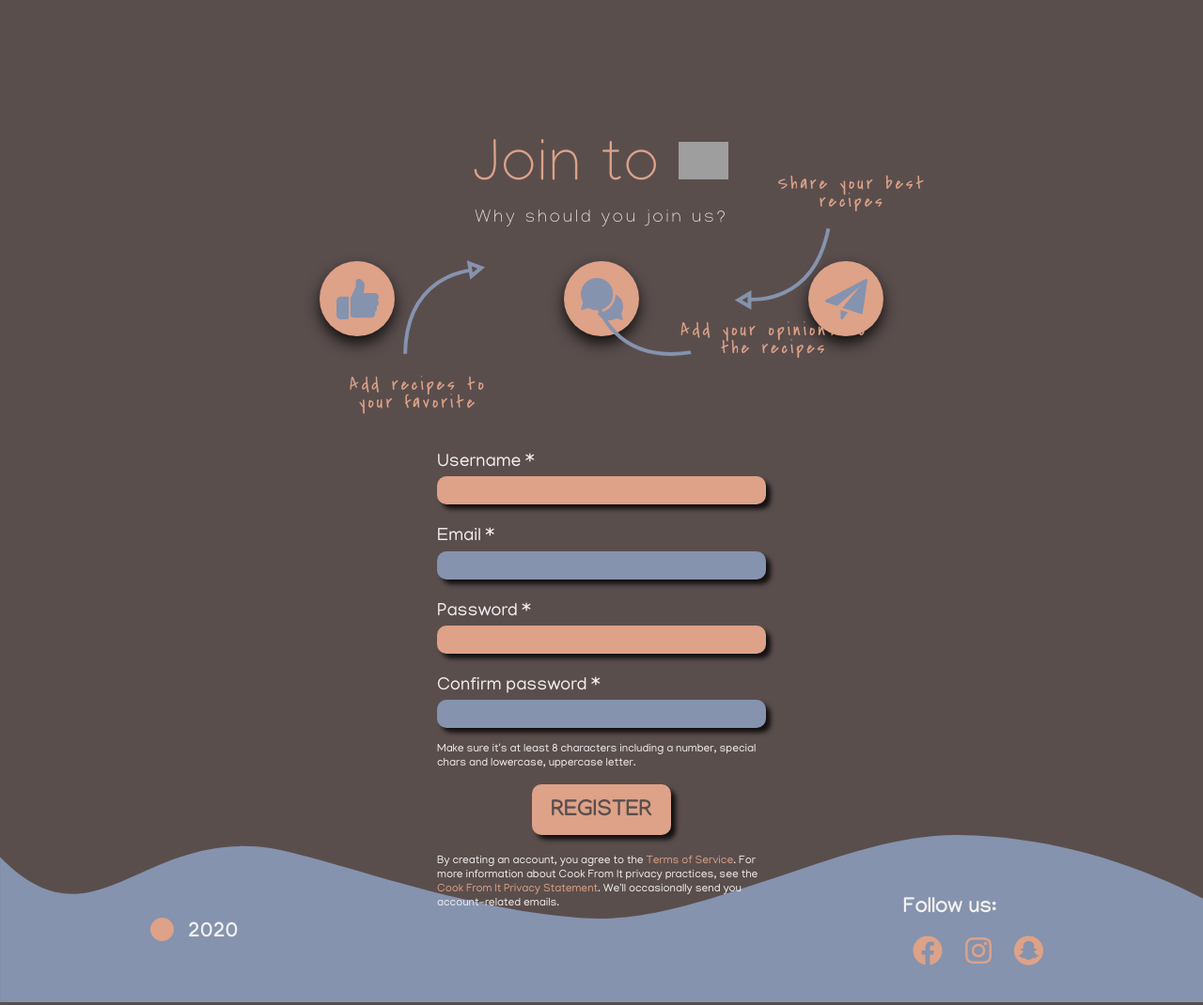
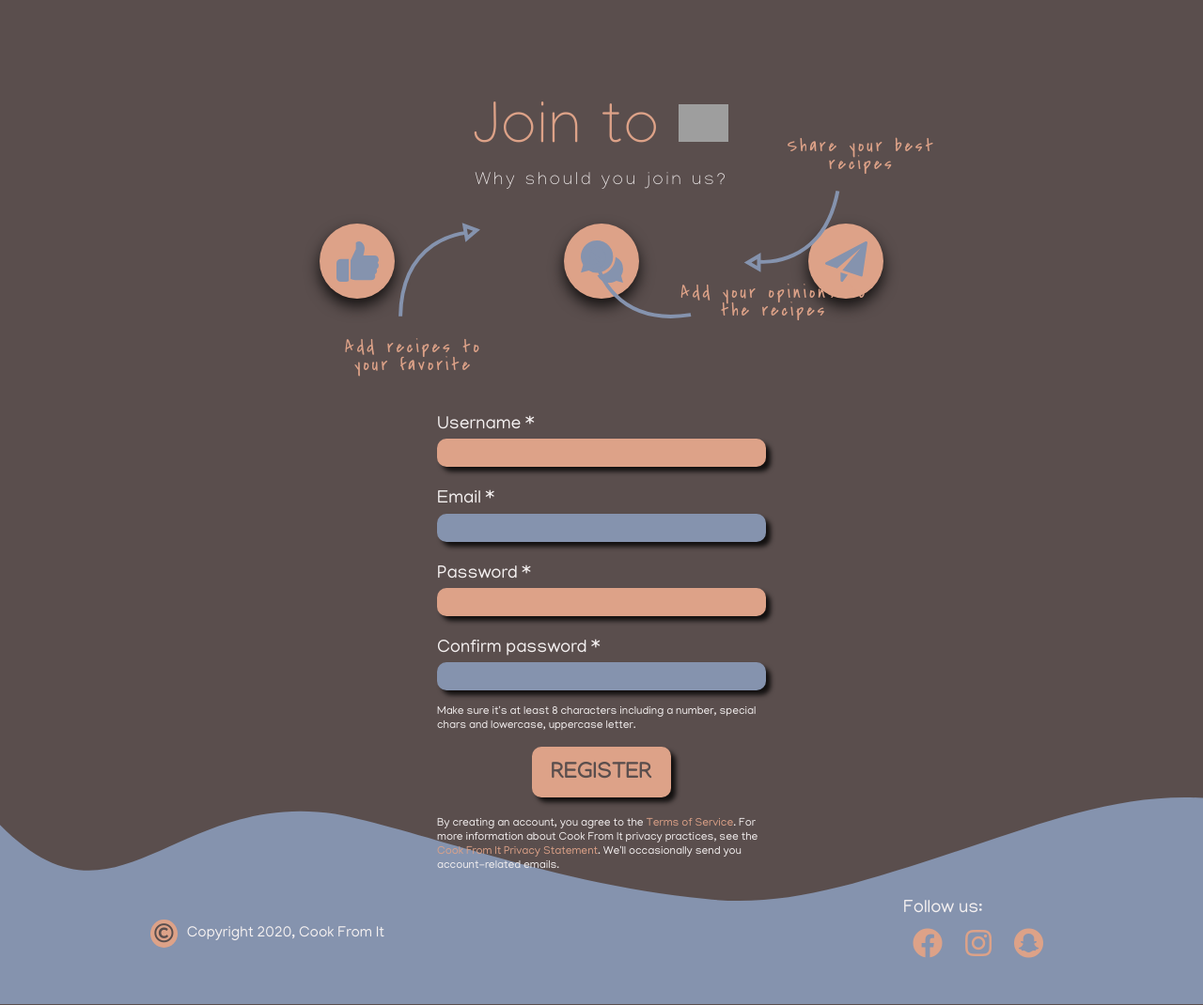
Before and after one commit to explodgf/cookfromit, a PHP site: page /registration in a window 1280 px wide. Shown: the whole page at 94% size. Run offline with PHP 8.4, Linux system fonts and the light colour scheme; some libraries are stand-ins or nearby versions; grey boxes are pictures that could not be loaded.

Commit message:
Fix responsiv problem, add PP files, frontpage fix

```diff
--- a/css/sass/base/_base.scss
+++ b/css/sass/base/_base.scss
@@ -1,10 +1,14 @@
 body {
     margin: 0 !important;
     overflow-x: hidden;
+    height: 100%;
 }
 .wave {
     position: relative;
-    width: 100%;
-    height: auto;
+    height: 220px;
+    background-image: url('../public/assets/wave.svg');
+    background-size: cover;
+    background-position: bottom bottom;
+    background-repeat: no-repeat;
     margin-top: -100px !important;
 }
--- a/css/sass/components/_footer.scss
+++ b/css/sass/components/_footer.scss
@@ -18,16 +18,23 @@
     flex-direction: row;
     .dot-copyright {
         background: #DDA288;
-        height: 25px;
-        width: 25px;
+        height: auto;
+        width: auto;
         border-radius: 50%;
+        display: flex;
+        justify-content: center;
+        align-items: center;
+        i {
+            color: #5A4E4D;
+            font-size: 1.3em;
+            padding: 4px;
+        }
     }
     p {
-        font-size: 1.4em;
         font-family: 'Manjari', sans-serif;
-        font-weight: 700;
-        line-height: 35px;
-        padding-left: 15px;
+        font-weight: 400;
+        line-height: 30px;
+        padding-left: 10px;
         color: #F5F1F1;
     }
 }
@@ -35,10 +42,10 @@
     display: flex;
     flex-direction: column;
     p {
-        font-size: 1.4em;
+        font-size: 1.2em;
         font-family: 'Manjari', sans-serif;
-        font-weight: 700;
-        line-height: 35px;
+        font-weight: 400;
+        line-height: 20px;
         color: #F5F1F1;
     }
     .socials-icons {
--- a/css/sass/pages/_frontpage.scss
+++ b/css/sass/pages/_frontpage.scss
@@ -2,6 +2,7 @@
     /* Sizing */
     width: 100vw;
     height: 100vh;
+    overflow: hidden;
 
     /* Flexbox stuff */
     display: flex;
@@ -74,7 +75,7 @@
     width: 315px;
     position: absolute;
     display: inline-block;
-    margin-top: 200px !important;
+    margin-top: 180px !important;
     margin-left: 20px !important;
     img {
         position: absolute;
--- a/css/sass/pages/_registration.scss
+++ b/css/sass/pages/_registration.scss
@@ -1,13 +1,13 @@
 .registration {
-    width: 100vw;
-    height: auto;
+    width: 100%;
+    height: 100%;
     background:#5A4E4D;
 }
 .reg-container {
-    width: 700px;
+    width: 100%;
     height: 100%;
     margin: 0 auto !important;
-    padding-top: 150px !important;
+    padding-top: 110px !important;
     h1 {
         font-size: 4em;
         text-align: center;
@@ -31,7 +31,7 @@
 }
 
 .reg-info-box {
-    width: 100%;
+    width: 700px;
     height: 200px;
     margin: 0 auto !important;
     display: flex;
@@ -62,7 +62,7 @@
         width: 170px;
         position: absolute;
         margin-top: 70px !important;
-        margin-left: -390px !important;
+        margin-left: -400px !important;
         img {
             position: absolute;
             right: 0;
@@ -89,7 +89,7 @@
         }
         &:nth-last-child(2) {
             margin-top: 0px !important;
-            margin-left: 350px !important;
+            margin-left: 370px !important;
             img {
                 transform: rotate(300deg);
             }
@@ -103,8 +103,8 @@
 }
 
 .reg-form {
-    height: auto;
-    width: 50%;
+    height: 100%;
+    width: 350px;
     padding-top: 50px;
     margin: 0 auto !important;
     display: block;
@@ -173,7 +173,7 @@
         padding: 20px 0px;
         position: relative;
         z-index: 2;
-        span {
+        a {
             color: #DDA288;
         }
     }
--- a/css/styles.css
+++ b/css/styles.css
@@ -4,12 +4,16 @@
 body {
   margin: 0 !important;
   overflow-x: hidden;
+  height: 100%;
 }
 
 .wave {
   position: relative;
-  width: 100%;
-  height: auto;
+  height: 220px;
+  background-image: url("../public/assets/wave.svg");
+  background-size: cover;
+  background-position: bottom bottom;
+  background-repeat: no-repeat;
   margin-top: -100px !important;
 }
 
@@ -122,16 +126,23 @@ li {
 }
 .copyright .dot-copyright {
   background: #DDA288;
-  height: 25px;
-  width: 25px;
+  height: auto;
+  width: auto;
   border-radius: 50%;
+  display: flex;
+  justify-content: center;
+  align-items: center;
+}
+.copyright .dot-copyright i {
+  color: #5A4E4D;
+  font-size: 1.3em;
+  padding: 4px;
 }
 .copyright p {
-  font-size: 1.4em;
   font-family: "Manjari", sans-serif;
-  font-weight: 700;
-  line-height: 35px;
-  padding-left: 15px;
+  font-weight: 400;
+  line-height: 30px;
+  padding-left: 10px;
   color: #F5F1F1;
 }
 
@@ -140,10 +151,10 @@ li {
   flex-direction: column;
 }
 .socials p {
-  font-size: 1.4em;
+  font-size: 1.2em;
   font-family: "Manjari", sans-serif;
-  font-weight: 700;
-  line-height: 35px;
+  font-weight: 400;
+  line-height: 20px;
   color: #F5F1F1;
 }
 .socials .socials-icons i {
@@ -161,6 +172,7 @@ li {
   /* Sizing */
   width: 100vw;
   height: 100vh;
+  overflow: hidden;
   /* Flexbox stuff */
   display: flex;
   justify-content: center;
@@ -223,7 +235,7 @@ li {
   width: 315px;
   position: absolute;
   display: inline-block;
-  margin-top: 200px !important;
+  margin-top: 180px !important;
   margin-left: 20px !important;
 }
 .pointer-hero img {
@@ -239,16 +251,16 @@ li {
 }
 
 .registration {
-  width: 100vw;
-  height: auto;
+  width: 100%;
+  height: 100%;
   background: #5A4E4D;
 }
 
 .reg-container {
-  width: 700px;
+  width: 100%;
   height: 100%;
   margin: 0 auto !important;
-  padding-top: 150px !important;
+  padding-top: 110px !important;
 }
 .reg-container h1 {
   font-size: 4em;
@@ -272,7 +284,7 @@ li {
 }
 
 .reg-info-box {
-  width: 100%;
+  width: 700px;
   height: 200px;
   margin: 0 auto !important;
   display: flex;
@@ -304,7 +316,7 @@ li {
   width: 170px;
   position: absolute;
   margin-top: 70px !important;
-  margin-left: -390px !important;
+  margin-left: -400px !important;
 }
 .reg-info-box .reg-info-pointer img {
   position: absolute;
@@ -332,7 +344,7 @@ li {
 }
 .reg-info-box .reg-info-pointer:nth-last-child(2) {
   margin-top: 0px !important;
-  margin-left: 350px !important;
+  margin-left: 370px !important;
 }
 .reg-info-box .reg-info-pointer:nth-last-child(2) img {
   transform: rotate(300deg);
@@ -344,8 +356,8 @@ li {
 }
 
 .reg-form {
-  height: auto;
-  width: 50%;
+  height: 100%;
+  width: 350px;
   padding-top: 50px;
   margin: 0 auto !important;
   display: block;
@@ -416,7 +428,7 @@ li {
   position: relative;
   z-index: 2;
 }
-.reg-form .privacy span {
+.reg-form .privacy a {
   color: #DDA288;
 }
 
--- /dev/null
+++ b/public/privacypolicy.txt
@@ -0,0 +1 @@
+privacy police
--- /dev/null
+++ b/public/termsofservices.txt
@@ -0,0 +1 @@
+terms of services
--- a/templates/frontpage.php
+++ b/templates/frontpage.php
@@ -10,3 +10,6 @@
             </div>
         </div>
     </section>
+</body>
+</html>
+<script> </script>  <!--BUG taransition fix for Chrome-->
--- a/templates/inc/footer.php
+++ b/templates/inc/footer.php
@@ -1,8 +1,8 @@
         <footer class="footer">
             <div class="footer-container">
                 <div class="copyright">
-                    <div class="dot-copyright"></div>
-                    <p>2020</p>
+                    <div class="dot-copyright"><i class="far fa-copyright"></i></div>
+                    <p>Copyright 2020, Cook From It</p>
                 </div>
                 <div class="socials">
                     <p>Follow us:</p>
--- a/templates/registration.php
+++ b/templates/registration.php
@@ -39,13 +39,10 @@
                 </div>
                 <p>Make sure it's at least 8 characters including a number, special chars and lowercase, uppercase letter.</p>
                 <input type="submit" value="Register"/>
-            <p class="privacy">By creating an account, you agree to the <span>Terms of Service</span>. For more information about Cook From It privacy practices, see the <span>Cook From It Privacy Statement</span>. We'll occasionally send you account-related emails.</p>
+                <p class="privacy">By creating an account, you agree to the <a href="public/termsofservices.txt" target="_blank">Terms of Service</a>. For more information about Cook From It privacy practices, see the <a href="#" target="_blank">Cook From It Privacy Statement</a>. We'll occasionally send you account-related emails.</p>
             </form>
         </div>
-        <div class="wave">
-        <svg xmlns="http://www.w3.org/2000/svg" viewBox="0 0 1440 200">
-            <path fill="#8593ae" fill-opacity="1" d="m 0,26.509568 c 113.19475,114.920912 166.73354,-33.6512659 323.91625,-10.7 81.49851,15.19551 210.94916,68.17458 358.38186,82.465602 78.50149,8.69701 148.01196,-14.801492 254.98504,-50.092522 79.99995,-26.7 149.51045,-52.7059809 229.51045,-47.51645009 96.8955,4.29616999 193.035,33.53626009 275.1645,76.56730009 L 1440,306.92133 H 1400 1200 960 720 480 240 40 0 Z"></path>
-        </svg>
-        </div>
+        <div class="wave"></div>
 </main>
 <?php include 'inc/footer.php';?>
+<script> </script> <!--BUG taransition fix for Chrome-->
```
Also changed, not shown: public/assets/wave.svg (added), 1 other file. Lines whose indentation alone changed are shown as unchanged.
